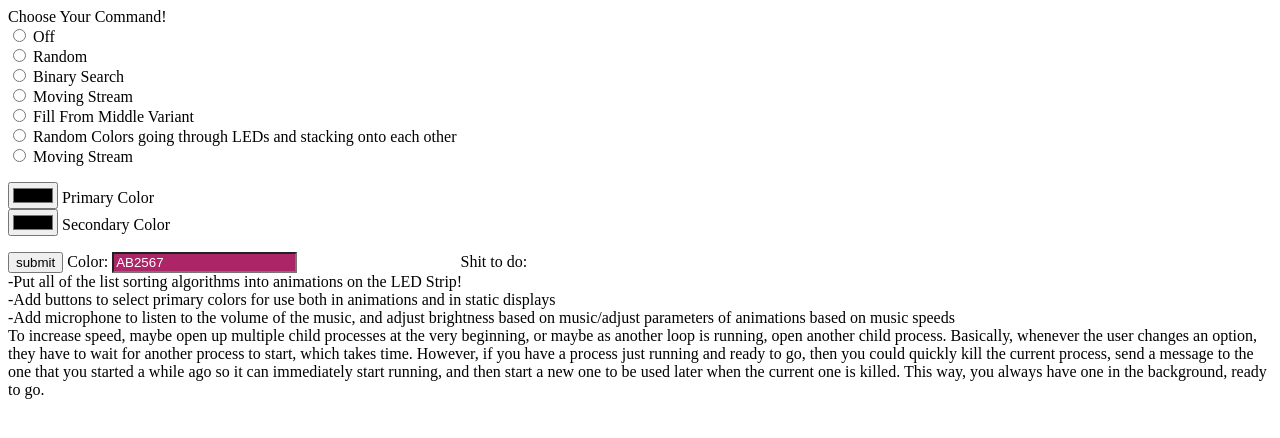
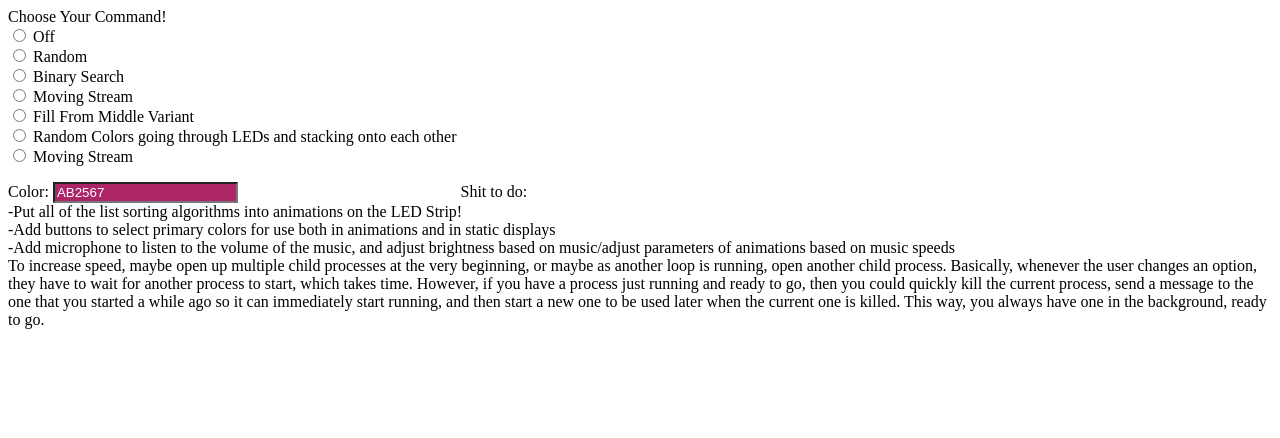
Before and after one commit to Jomanw/Roomie, a website: page form.html in a window 1280 px wide. Drawn offline with Linux system fonts and the light colour scheme.

Commit message:
small fix

```diff
--- a/form.html
+++ b/form.html
@@ -14,17 +14,16 @@
 
 </form>
 
-<form action="/animations" method="post" id="animationForm">
+<!-- <form action="/animations" method="post" id="animationForm">
 	<input type="color" name="primaryColor"> Primary Color <br>
 	<input type="color" name="secondaryColor"> Secondary Color <br>
-</form>
+</form> -->
 
-<button type="submit" form="animationForm" value="Submittt"> submit </button>
-
+<!-- <button type="submit" form="animationForm" value="Submittt"> submit </button>
+ -->
 
 
 <script src="jscolor.js"></script>
-
 Color: <input class="jscolor" value="ab2567">
 
 <!-- <form action="/colors" method="post">
```
